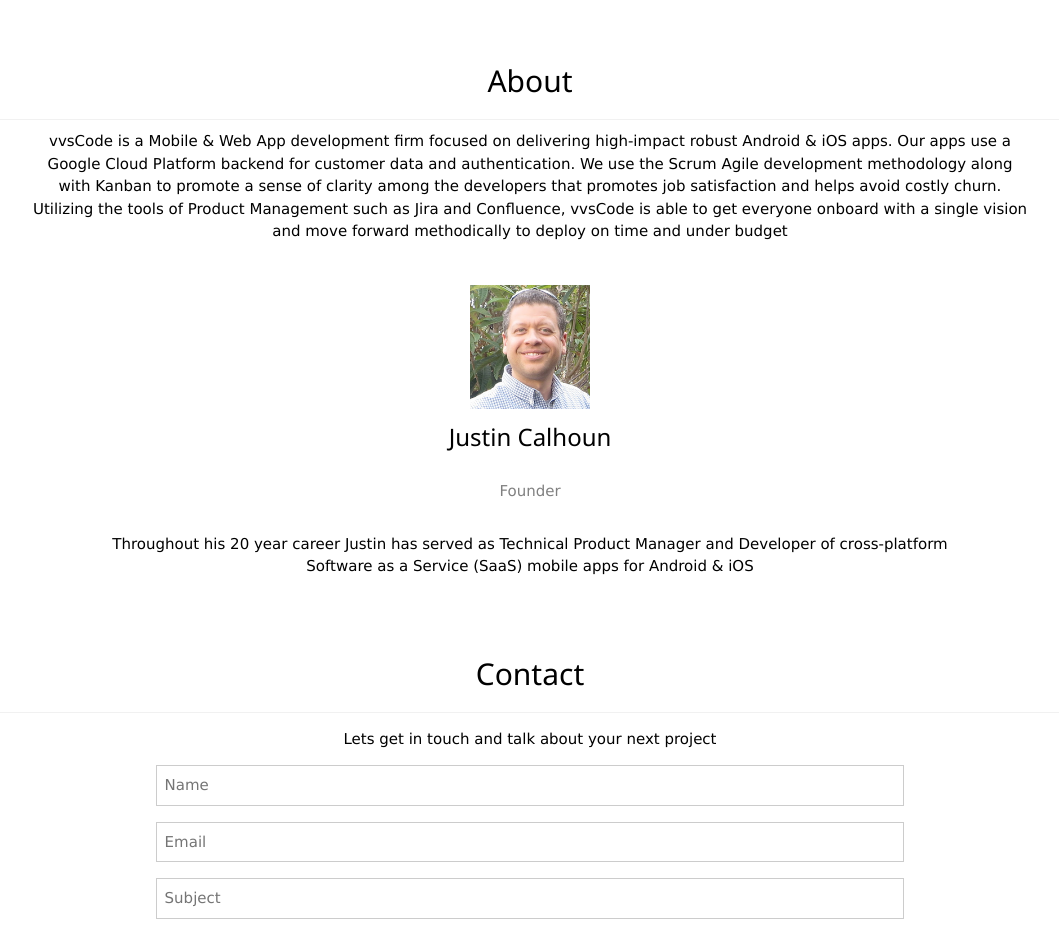
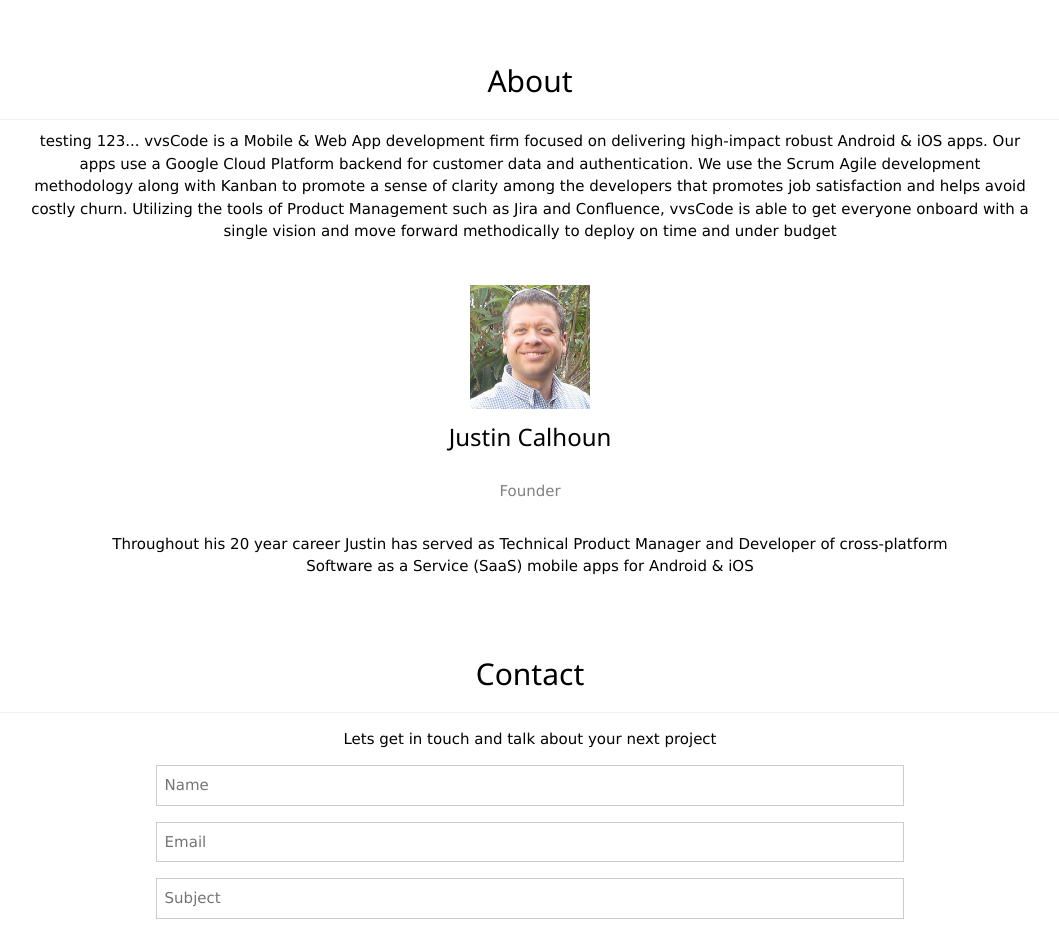
Before and after one commit to vvsCodeDev/vvsCodeWebDev, a website: page public/index.html in a window 1280 px wide. Shown: the part 1740-2667 px from the top of the page, without its empty margins (110-1169 px from the left). Drawn offline with Linux system fonts and the light colour scheme.

Commit message:
test text

```diff
--- a/public/index.html
+++ b/public/index.html
@@ -100,7 +100,7 @@
   <!-- About Section -->
   <div class="w3-container w3-padding-32 w3-center" id="about" style="text-align:center">
     <h2 class="w3-border-bottom w3-border-light-grey w3-padding-16">About</h2>
-    <p style="width:80%; margin: auto; padding-bottom: 10px;">vvsCode is a Mobile & Web App development firm focused on delivering high-impact robust Android & iOS apps. Our apps use a Google Cloud Platform backend for customer data and authentication.
+    <p style="width:80%; margin: auto; padding-bottom: 10px;">testing 123... vvsCode is a Mobile & Web App development firm focused on delivering high-impact robust Android & iOS apps. Our apps use a Google Cloud Platform backend for customer data and authentication.
       We use the Scrum Agile development methodology along with Kanban to promote a sense of clarity among the developers that promotes job satisfaction and helps avoid costly churn. Utilizing the tools of
       Product Management such as Jira and Confluence, vvsCode is able to get everyone onboard with a single vision and move forward methodically to deploy on time and under budget
     </p>
```
